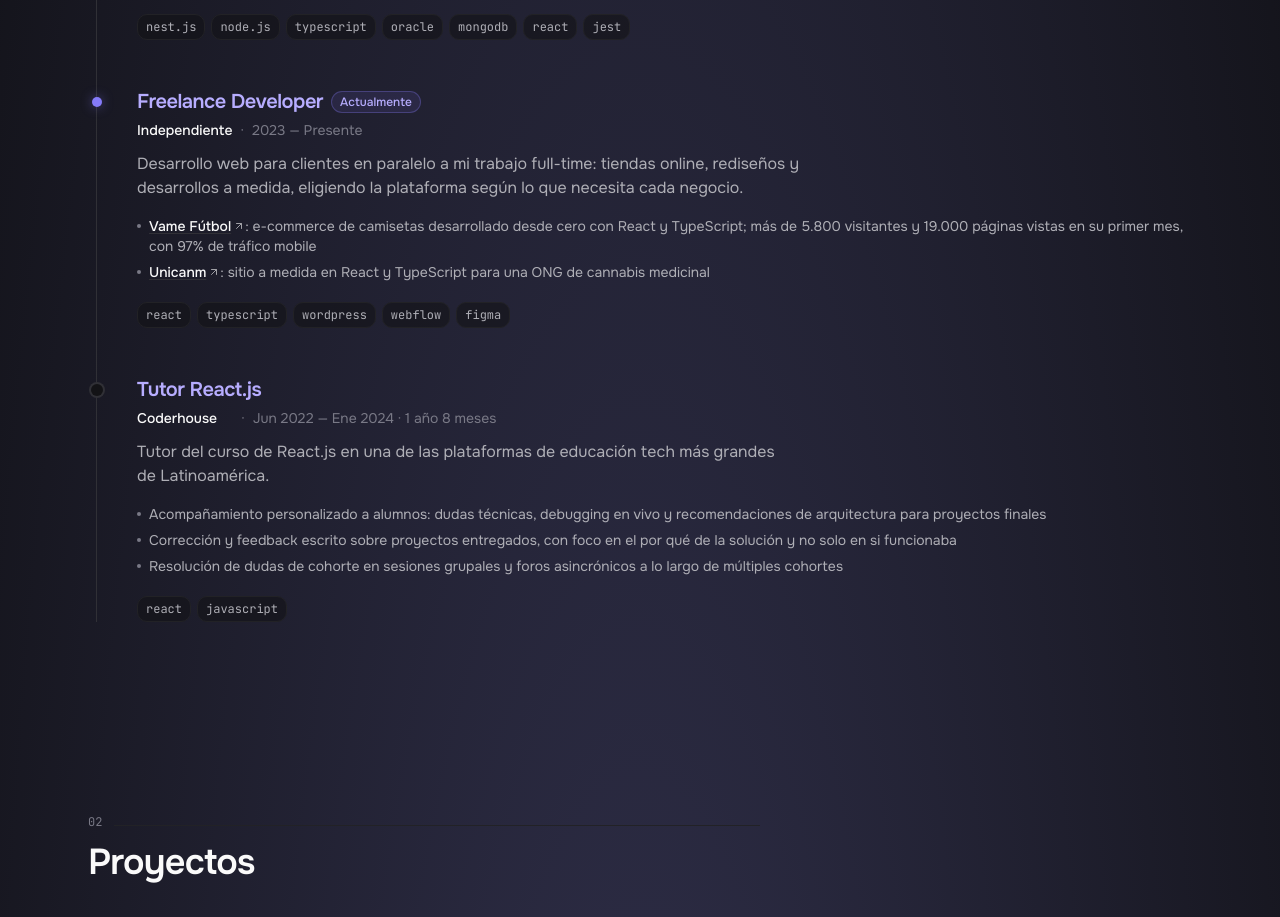
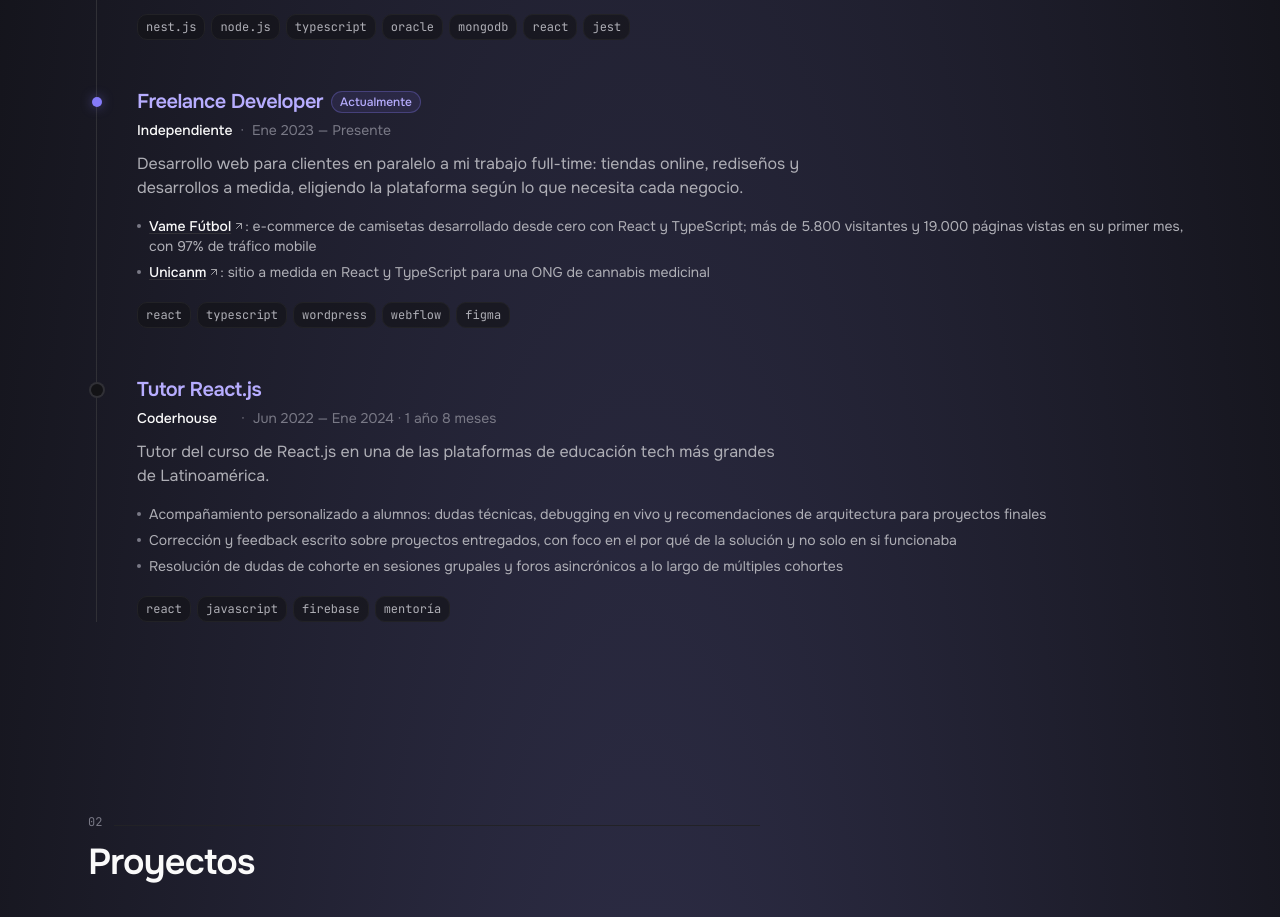
Before and after one commit to ramatc/portfolio, a Next.js app: page / in a window 1280 px wide. Shown: the part 1260-2177 px from the top of the page. Built offline with nearby package versions, Linux system fonts and the light colour scheme; no server answers.

Commit message:
feat: add freelance start month and tutor skills

```diff
--- a/app/components/Experience.tsx
+++ b/app/components/Experience.tsx
@@ -52,7 +52,7 @@ const EXPERIENCE: Role[] = [
   {
     role: "Freelance Developer",
     company: "Independiente",
-    period: "2023 — Presente",
+    period: "Ene 2023 — Presente",
     current: true,
     description:
       "Desarrollo web para clientes en paralelo a mi trabajo full-time: tiendas online, rediseños y desarrollos a medida, eligiendo la plataforma según lo que necesita cada negocio.",
@@ -89,7 +89,7 @@ const EXPERIENCE: Role[] = [
       "Corrección y feedback escrito sobre proyectos entregados, con foco en el por qué de la solución y no solo en si funcionaba",
       "Resolución de dudas de cohorte en sesiones grupales y foros asincrónicos a lo largo de múltiples cohortes",
     ],
-    stack: ["react", "javascript"],
+    stack: ["react", "javascript", "firebase", "mentoría"],
   },
 ];
 
```
